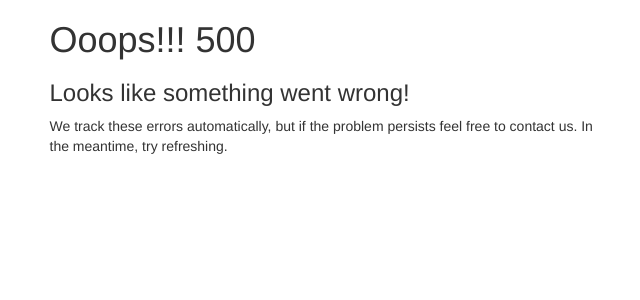
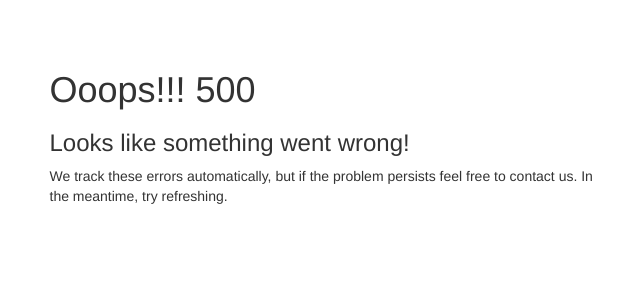
Before and after one commit to brandonw/personal-site, a Django app: template personal-site/templates/500.html in a window 1280 px wide. Shown: the top 300 px of the page, without its empty margins (313-953 px from the left). Run offline with Django 3.2, Linux system fonts and the light colour scheme; the template is opened without the code that fills it, so the values that code supplies are empty; some libraries are stand-ins or nearby versions.

Commit message:
Adjust vertical padding
Make the padding hidden for smaller devices, and make it apply in
base template, to pad all pages.

```diff
--- a/personal-site/static/css/project.css
+++ b/personal-site/static/css/project.css
@@ -34,6 +34,6 @@
 }
 
 /* line 35, ../sass/project.scss */
-h1.heading {
+.vert-spacing {
   padding: 25px 0px;
 }
--- a/personal-site/static/sass/project.scss
+++ b/personal-site/static/sass/project.scss
@@ -32,6 +32,6 @@
   border-color: #eed3d7;
 }
 
-h1.heading {
+.vert-spacing {
   padding: 25px 0px;
 }
--- a/personal-site/templates/base.html
+++ b/personal-site/templates/base.html
@@ -33,6 +33,8 @@
 
     <body>
 
+        <div class="vert-spacing visible-lg-block visible-md-block">
+        </div>
         <div class="container">
             <div class="row">
                 <div class="col-md-6 col-md-offset-3">
```
